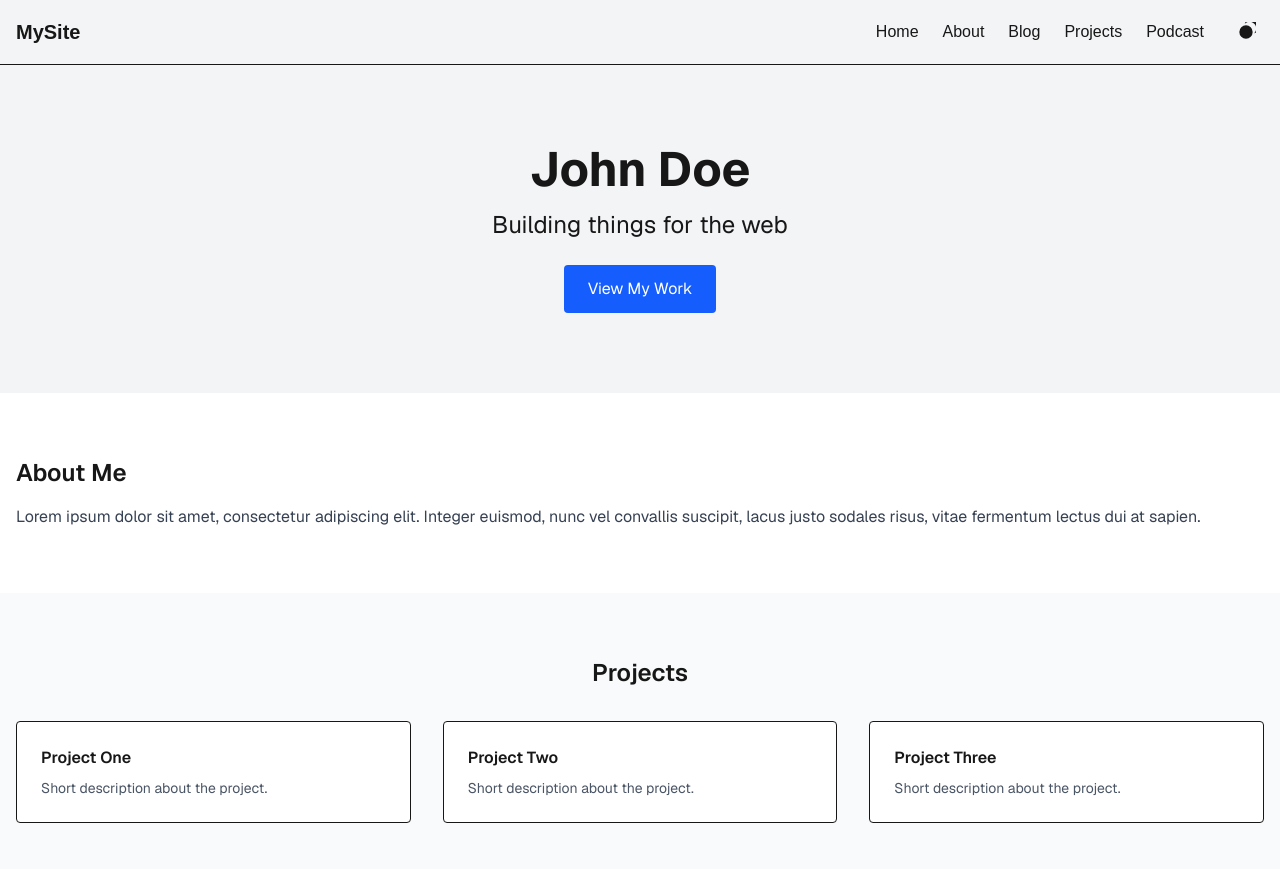
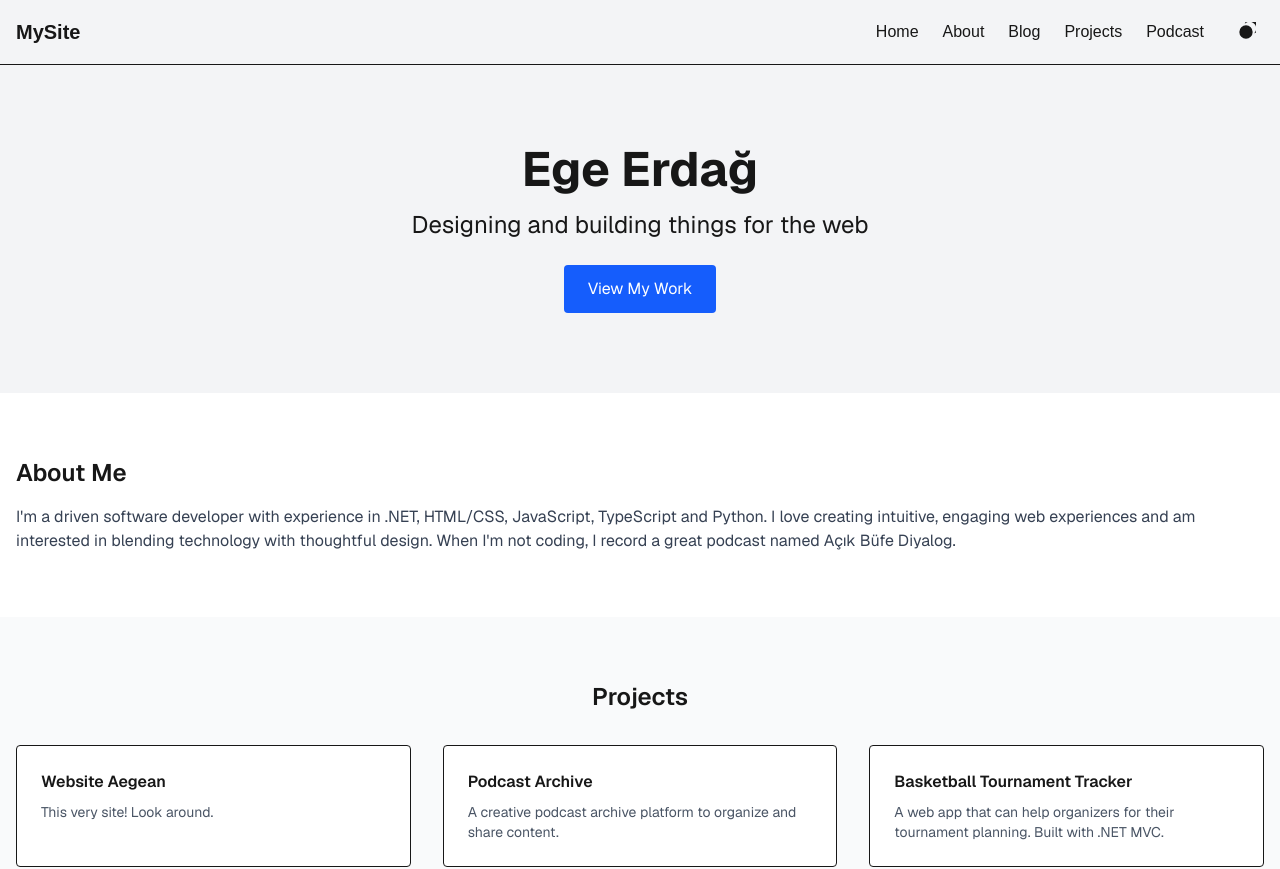
Before and after one commit to ErdagEge/website-aegean, a Next.js app: page / in a window 1280 px wide. Shown: the top 869 px of the page. Built offline with nearby package versions, Linux system fonts and the light colour scheme; no server answers.

Commit message:
personalization

```diff
--- a/src/app/about/page.tsx
+++ b/src/app/about/page.tsx
@@ -18,7 +18,7 @@ export default function About() {
           className="w-32 h-32 rounded-full object-cover"
         />
         <p className="text-gray-700 dark:text-gray-300 max-w-prose">
-          I&apos;m Jane Doe, a web developer who enjoys building clean and minimal
+          I'm Ege, a web developer who enjoys building clean and minimal
           interfaces. This is a short bio section where you can share more about
           yourself and your interests.
         </p>
--- a/src/app/page.tsx
+++ b/src/app/page.tsx
@@ -19,8 +19,8 @@ export default function Home() {
     <div className="flex flex-col min-h-screen font-[family-name:var(--font-geist-sans)]">
       {/* Hero Section */}
       <header className="bg-gray-100 dark:bg-gray-900 py-12 md:py-20 text-center">
-        <h1 className="text-3xl md:text-5xl font-bold mb-4">John Doe</h1>
-        <p className="text-lg md:text-2xl mb-6">Building things for the web</p>
+        <h1 className="text-3xl md:text-5xl font-bold mb-4">Ege Erdağ</h1>
+        <p className="text-lg md:text-2xl mb-6">Designing and building things for the web</p>
         <a
           href="#projects"
           className="inline-block bg-blue-600 text-white px-4 md:px-6 py-2 md:py-3 rounded hover:bg-blue-700"
@@ -34,9 +34,9 @@ export default function Home() {
         <section id="about" className="py-12 md:py-16 container mx-auto px-4">
           <h2 className="text-2xl font-semibold mb-4">About Me</h2>
           <p className="text-gray-700 dark:text-gray-300">
-            Lorem ipsum dolor sit amet, consectetur adipiscing elit. Integer
-            euismod, nunc vel convallis suscipit, lacus justo sodales risus,
-            vitae fermentum lectus dui at sapien.
+            I'm a driven software developer with experience in .NET, HTML/CSS, JavaScript, TypeScript and Python.
+            I love creating intuitive, engaging web experiences and am interested in blending technology with thoughtful design.
+            When I'm not coding, I record a great podcast named Açık Büfe Diyalog.
           </p>
         </section>
 
@@ -46,21 +46,21 @@ export default function Home() {
             <h2 className="text-2xl font-semibold mb-8 text-center">Projects</h2>
             <div className="grid gap-8 sm:grid-cols-2 md:grid-cols-3">
               <div className="border rounded p-6 bg-white dark:bg-gray-700">
-                <h3 className="font-semibold mb-2">Project One</h3>
+                <h3 className="font-semibold mb-2">Website Aegean</h3>
                 <p className="text-sm text-gray-600 dark:text-gray-300">
-                  Short description about the project.
+                  This very site! Look around.
                 </p>
               </div>
               <div className="border rounded p-6 bg-white dark:bg-gray-700">
-                <h3 className="font-semibold mb-2">Project Two</h3>
+                <h3 className="font-semibold mb-2">Podcast Archive</h3>
                 <p className="text-sm text-gray-600 dark:text-gray-300">
-                  Short description about the project.
+                  A creative podcast archive platform to organize and share content.
                 </p>
               </div>
               <div className="border rounded p-6 bg-white dark:bg-gray-700">
-                <h3 className="font-semibold mb-2">Project Three</h3>
+                <h3 className="font-semibold mb-2">Basketball Tournament Tracker</h3>
                 <p className="text-sm text-gray-600 dark:text-gray-300">
-                  Short description about the project.
+                  A web app that can help organizers for their tournament planning. Built with .NET MVC.
                 </p>
               </div>
             </div>
@@ -72,7 +72,7 @@ export default function Home() {
           <h2 className="text-2xl font-semibold mb-4">Podcast</h2>
           <div className="aspect-video">
             <iframe
-              src="https://open.spotify.com/embed/episode/7iHf3U6uxne52Z8n2Nbn6R?utm_source=generator"
+              src="https://open.spotify.com/embed/show/5IkatgeB5ZBbbAADZC9Tty?utm_source=generator"
               width="100%"
               height="100%"
               allow="autoplay; clipboard-write; encrypted-media; fullscreen; picture-in-picture"
--- a/src/app/projects/page.tsx
+++ b/src/app/projects/page.tsx
@@ -15,19 +15,19 @@ export const metadata: Metadata = createMetadata({
 
 const projects: Project[] = [
   {
-    title: "Project One",
-    description: "Short description about the project.",
-    link: "https://example.com/project-one",
+    title: "Website Aegean",
+    description: "THIS is website aegean.",
+    link: "https://github.com/ErdagEge/website-aegean",
   },
   {
-    title: "Project Two",
-    description: "Short description about the project.",
-    link: "https://example.com/project-two",
+    title: "Podcast Archive",
+    description: "A creative podcast archive platform to organize and share content.",
+    link: "https://erdagege.github.io/podcast-archive/",
   },
   {
-    title: "Project Three",
-    description: "Short description about the project.",
-    link: "https://example.com/project-three",
+    title: "Basketball Tournament Tracker",
+    description: "A web app that can help organizers for their tournament planning. Built with .NET MVC.",
+    link: "https://github.com/ErdagEge/basketball-tournament-tracker",
   },
 ];
 
--- a/src/components/Footer.tsx
+++ b/src/components/Footer.tsx
@@ -12,7 +12,7 @@ export default function Footer() {
       <div className="container mx-auto px-4 text-center flex flex-col items-center space-y-4">
         <div className="flex space-x-6">
           <a
-            href="https://github.com/username"
+            href="https://github.com/ErdagEge"
             target="_blank"
             rel="noopener noreferrer"
             aria-label="GitHub"
@@ -32,7 +32,7 @@ export default function Footer() {
             </svg>
           </a>
           <a
-            href="https://www.linkedin.com/in/username"
+            href="https://www.linkedin.com/in/egeerdag"
             target="_blank"
             rel="noopener noreferrer"
             aria-label="LinkedIn"
@@ -50,7 +50,7 @@ export default function Footer() {
             </svg>
           </a>
           <a
-            href="mailto:email@example.com"
+            href="mailto:egeerdag@gmail.com"
             aria-label="Email"
             className="hover:text-gray-600 dark:hover:text-gray-300"
           >
```
